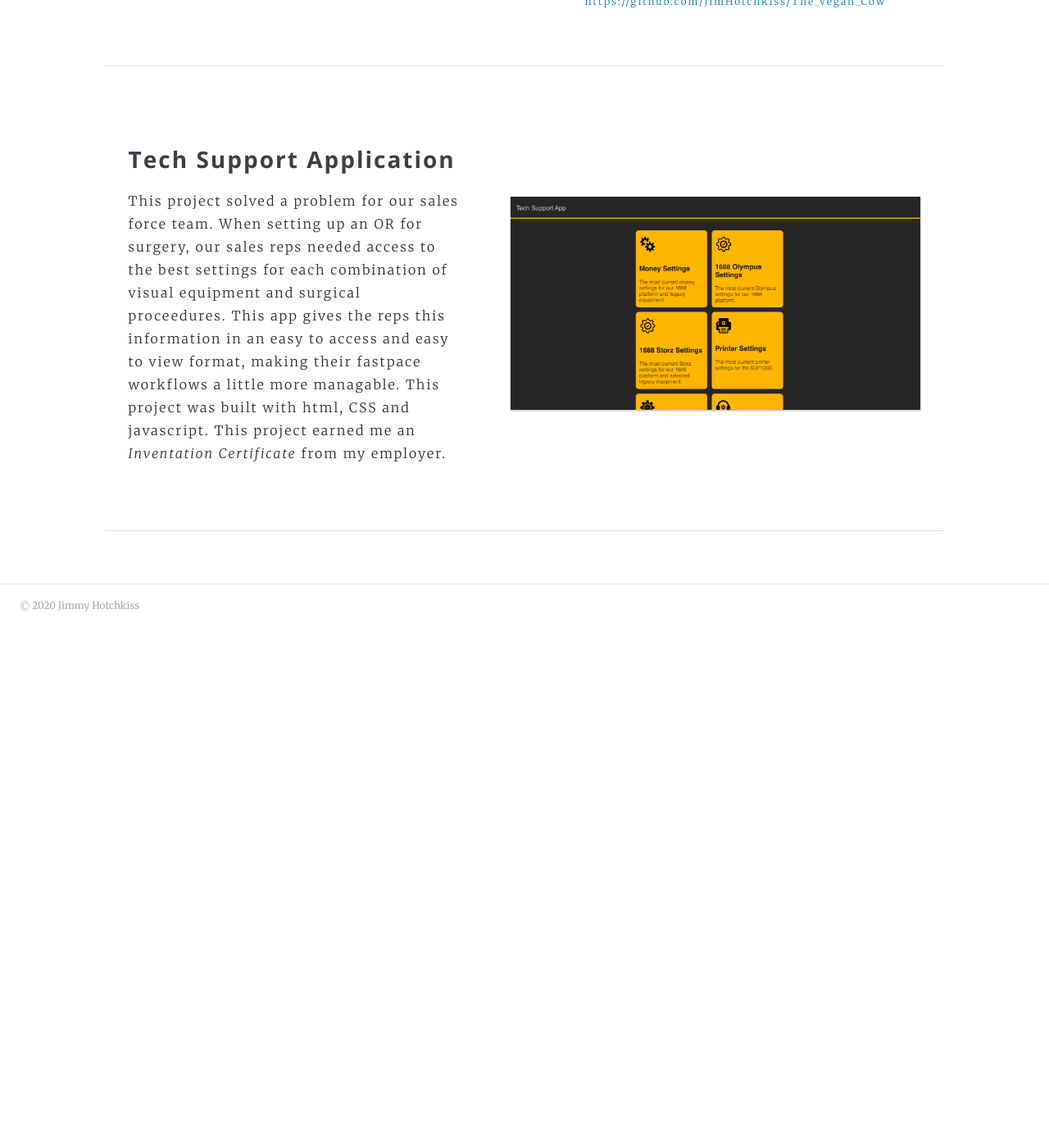
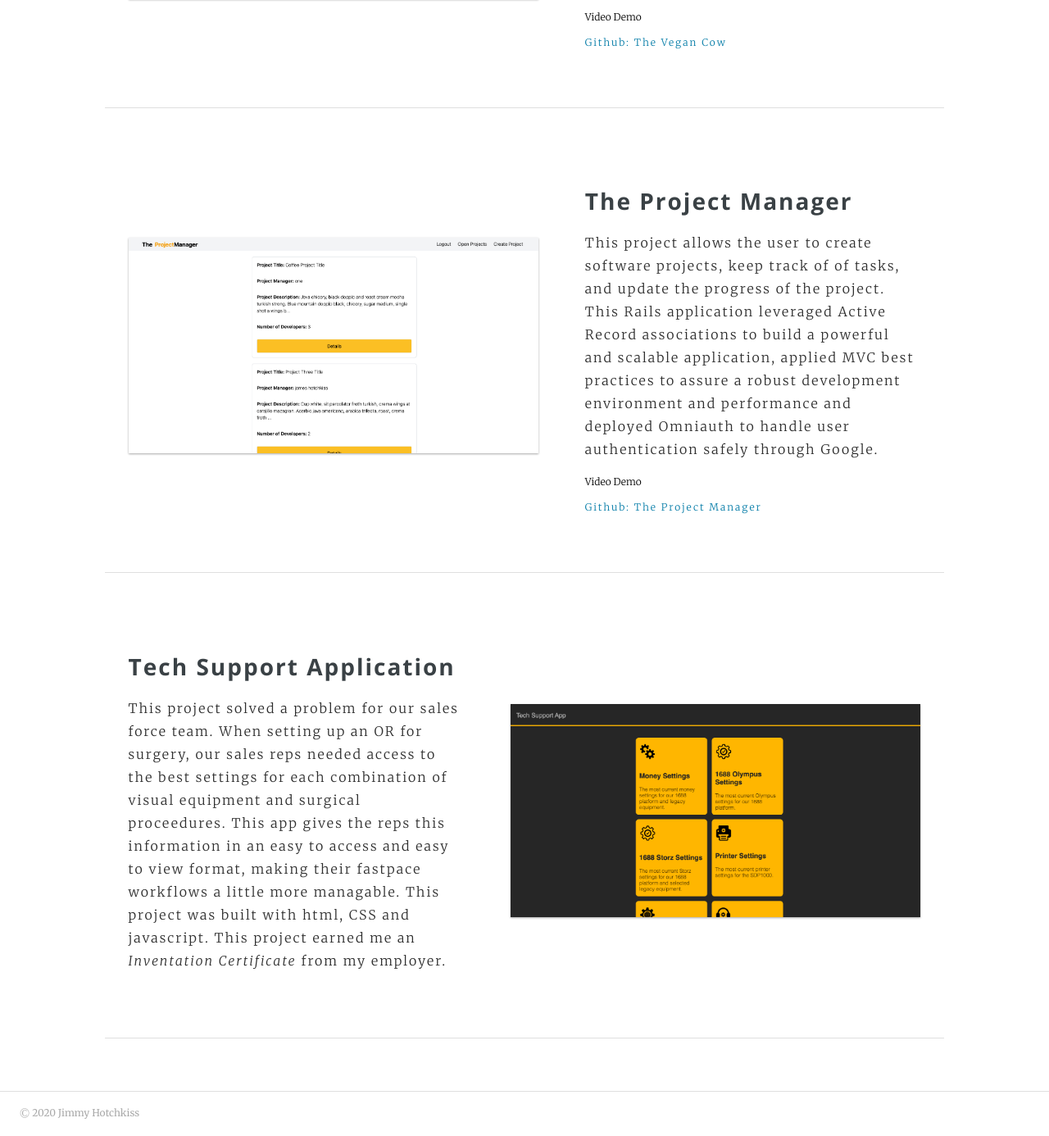
Before and after one commit to JimHotchkiss/portfolio, a PHP site: page /work.html in a window 1280 px wide. Shown: the part 1344-2730 px from the top of the page at 82% size. Before the commit the page ends 2090 px from the top, so only its background shows below. Run offline with PHP 8.4, Linux system fonts and the light colour scheme; some libraries are stand-ins or nearby versions.

Commit message:
Added Project Management. Corrected content.

```diff
--- a/about.html
+++ b/about.html
@@ -72,7 +72,7 @@
     <!-- End Header-->
     <!-- Embed Resume-->
     <div class="resume-div">
-      <a class="resume-img" href="./assets/img/resume.pdf" download>
+      <a class="resume-img" href="./assets/img/cv.pdf" download>
         <img src="./assets/img/resume_img.png" alt="Resume">
       </a>
     </div>
--- a/assets/css/style.css
+++ b/assets/css/style.css
@@ -362,6 +362,7 @@ margin-left: 8px;
 
 .footer {
   display: flex;
+  max-height: 60px;
   padding: 18px 0 18px 24px;
   border-top: 1px solid rgba(0, 0, 0, 0.125);
 }
@@ -446,11 +447,73 @@ span:hover {
   text-align: left;
 }
 
+
+
+.demo-div a {
+  display: inline-block;
+  font-family: "Merriweather", serif;
+  font-size: 12px;
+  font-weight: 100;
+  color: #000;
+  text-decoration: none;
+  transition: 0.3s;
+  margin-bottom: 16px;
+}
+
+.demo-div a:hover {
+  color: #037ba7;
+  transition: 0.3s;
+}
+
+.mobile-demo-div {
+  margin-bottom: 8px;
+}
+
+.mobile-demo-div a {
+  display: inline-block;
+  font-family: "Merriweather", serif;
+  font-size: 12px;
+  font-weight: 100;
+  color: #000;
+  text-decoration: none;
+  transition: 0.3s;
+  margin-bottom: 16px;
+}
+
+.mobile-demo-div a:hover {
+  color: #037ba7;
+  transition: 0.3s;
+}
+
+.git-url-div {
+  display: flex;
+  flex-direction: column;
+}
+
+.mobile-url-div {
+  display: flex;
+  flex-direction: column;
+  padding: 8px 0px;
+}
+
+
+.mobile-github-url {
+  font-family: "Merriweather", serif;
+  font-size: 12px;
+  font-weight: 100;
+  margin-bottom: 20px;
+  color: #037ba7;
+  letter-spacing: 2px;
+  text-decoration: none;
+
+
+}
+
 .github-url {
   font-family: "Merriweather", serif;
   font-size: 12px;
   font-weight: 100;
-  line-height: 28px;
+  margin-bottom: 8px;
   color: #037ba7;
   letter-spacing: 2px;
   text-decoration: none;
@@ -504,11 +567,27 @@ span:hover {
   box-shadow: 0 14px 28px rgba(0,0,0,0.25), 0 10px 10px rgba(0,0,0,0.22);
 }
 
+#gif3 {
+  box-shadow: 0 1px 3px rgba(0,0,0,0.12), 0 1px 2px rgba(0,0,0,0.24);
+  transition: all 0.3s cubic-bezier(.25,.8,.25,1);
+  width: 500px;
+  height: 263px;
+  margin: auto;
+  background: transparent url("../img/project-manager.png") 0% 0% no-repeat padding-box;
+  opacity: 1;
+  background-size: 500px;
+}
+
 #gif3:hover {
+  box-shadow: 0 14px 28px rgba(0,0,0,0.25), 0 10px 10px rgba(0,0,0,0.22);
+
+}
+
+#gif4:hover {
   box-shadow: 0 14px 28px rgba(0,0,0,0.25), 0 10px 10px rgba(0,0,0,0.22);
 }
 
-#gif3 {
+#gif4 {
   /* border: 2px solid  #f5f8fa; */
   box-shadow: 0 1px 3px rgba(0,0,0,0.12), 0 1px 2px rgba(0,0,0,0.24);
   transition: all 0.3s cubic-bezier(.25,.8,.25,1);
--- a/index.html
+++ b/index.html
@@ -76,7 +76,7 @@
         </div>
         <div class="about-body">
           <p class="about-text">
-            I have always been interested in the “How?” and “Why?” questions, and I have always been a creator: From the arts to software, I’m most happy creating. And software development combines these parts of me into my professional ‘sweet-spot’.
+            I have always been interested in the “How?” and “Why?” questions, and I have always been a creator: From the arts to software, I am at my best, when I'm creating. And software development combines these parts of me into my professional ‘sweet-spot’.
             <br>
             <br>
             I’ve had the good fortune of having two careers in my life. I was a firefighter/paramedic for 13 years. In that role, I learned about working with diverse groups of people, performing individually and within a group, preforming under pressure, and I learned that you work hard, and help others.
--- a/work.html
+++ b/work.html
@@ -64,39 +64,66 @@
         </div>
         <div class="card-text-div">
           <p class="card-text-body">
-            I am <span class="card-text-span"><a href="./index.html" class="menu-item">Happiest</a></span>, when I'm creating.
+            I am at my <span class="card-text-span"><a href="./about.html" class="menu-item">Best</a></span>, when I'm creating.
           </p>
         </div>
       </div>
     </header>
     <!-- End Header-->
+    <!-- Project One-->
     <div class="project-card">
         <div class="project-title-text">
             <h2 class="project-title">LeadTracker Desktop Application</h2>
             <div class="project-text">This project was inspired by a situation I noticed at work: How do our sales representatives keep track of their leads. The user can create, read, update and destroy leads. Additionally, there is authentication, with a user being able to create an account and login. This is built with Rails api, for the backend, React running the frontend and Redux handling state management. I utilized the react-chartjs-2 api to most efficiently display the user's data.</div>
-            <a target="_blank" class="github-url" href="https://github.com/JimHotchkiss/lead-tracker-client">https://github.com/JimHotchkiss/lead-tracker-client</a>
-             <a target="_blank" class="github-url" href="https://github.com/JimHotchkiss/lead-tracker-api">https://github.com/JimHotchkiss/lead-tracker-api</a>
+            <div class="demo-div">
+              <a href="https://youtu.be/YrA40e-y4nc" target="_blank">Video Demo</a>
+            </div>
+            <div class="git-url-div">
+              <a target="_blank" class="github-url" href="https://github.com/JimHotchkiss/lead-tracker-client">Github: Lead Tracker Frontend</a>
+              <a target="_blank" class="github-url" href="https://github.com/JimHotchkiss/lead-tracker-api">Github: Lead Tracker API</a>
+            </div>
         </div>
-
         <div id="gif1" class="gif"></div>
     </div>
+     <!--Project Two-->
+     <div class="project-card">
+      <div id="gif2" class="gif"></div>
+      <div class="project-title-text">
+          <h2 class="project-title">The VeganCow Recipe App</h2>
+          <p class="github-url"></p>
+          <div class="project-text">This project was motivated by my wife needing an easy way to save and organize her vegan recipes. This project allows the user to create and store a recipe. The user can view all the available recipes, or search by category. This project was built with Ruby on Rails and Javascript managing the UI.
+          </div>
+          <div class="demo-div">
+            <a href="#" target="_blank">Video Demo</a>
+          </div>
+          <div class="git-url-div">
+            <a target="_blank" class="github-url" href="https://github.com/JimHotchkiss/The_Vegan_Cow">Github: The Vegan Cow</a>
+          </div>
+      </div>
+  </div>
+    <!--Project Three-->
     <div class="project-card">
-        <div id="gif2" class="gif"></div>
+        <div id="gif3" class="gif"></div>
         <div class="project-title-text">
-            <h2 class="project-title">The VeganCow Recipe App</h2>
+            <h2 class="project-title">The Project Manager</h2>
             <p class="github-url"></p>
-            <div class="project-text">This project was motivated by my wife needing an easy way to save and organize her vegan recipes. This project allows the user to create and store a recipe. The user can view all the available recipes, or search by category. This project was built with Ruby on Rails and Javascript managing the UI.</div>
-            <a target="_blank" class="github-url" href="https://github.com/JimHotchkiss/The_Vegan_Cow">https://github.com/JimHotchkiss/The_Vegan_Cow</a>
+            <div class="project-text">This project allows the user to create software projects, keep track of of tasks, and update the progress of the project. This Rails application leveraged Active Record associations to build a powerful and scalable application, applied MVC best practices to assure a robust development environment and performance and deployed Omniauth to handle user authentication safely through Google.
+            </div>
+            <div class="demo-div">
+              <a href="#" target="_blank">Video Demo</a>
+            </div>
+            <div class="git-url-div">
+              <a target="_blank" class="github-url" href="https://github.com/JimHotchkiss/project_manager">Github: The Project Manager</a>
+            </div>
         </div>
     </div>
+    <!-- Project Four -->
     <div class="project-card">
       <div class="project-title-text">
           <h2 class="project-title">Tech Support Application</h2>
           <div class="project-text">This project solved a problem for our sales force team. When setting up an OR for surgery, our sales reps needed access to the best settings for each combination of visual equipment and surgical proceedures. This app gives the reps this information in an easy to access and easy to view format, making their fastpace workflows a little more managable. This project was built with html, CSS and javascript. This project earned me an <span class="msa-span">Inventation Certificate</span> from my employer.</div>
-          <!-- <a target="_blank" class="github-url" href="https://github.com/JimHotchkiss/tech-support-app-money-settings">https://github.com/JimHotchkiss/tech-support-app-money-settings</a> -->
       </div>
-
-      <div id="gif3" class="gif"></div>
+      <div id="gif4" class="gif"></div>
   </div>
 
   <!-- Mobile project card-->
@@ -105,8 +132,13 @@
     <div class="mobile-project-title-text">
       <h2 class="mobile-project-title">LeadTracker App</h2>
       <div class="mobile-project-text">This project was inspired by a situation I noticed at work: How do our sales representatives keep track of their leads. The user can create, read, update and destroy leads. Additionally, there is authentication, with a user being able to create an account and login. This is built with Rails api, for the backend, React running the frontend and Redux handling state management. I utilized the react-chartjs-2 api to most efficiently display the user's data.</div>
-      <a target="_blank" class="github-url" href="https://github.com/JimHotchkiss/lead-tracker-client">https://github.com/JimHotchkiss/lead-tracker-client</a>
-      <a target="_blank" class="github-url" href="https://github.com/JimHotchkiss/lead-tracker-api">https://github.com/JimHotchkiss/lead-tracker-api</a>
+      <div class="mobile-demo-div">
+        <a href="https://youtu.be/YrA40e-y4nc" target="_blank">Video Demo</a>
+      </div>
+      <div class="mobile-url-div">
+        <a target="_blank" class="mobile-github-url" href="https://github.com/JimHotchkiss/lead-tracker-client">Github: Frontend</a>
+        <a target="_blank" class="mobile-github-url" href="https://github.com/JimHotchkiss/lead-tracker-api">Github: API</a>
+      </div>
    </div>
   </div>
 
@@ -114,13 +146,36 @@
     <div id="mobile-gif2" class="mobile-gif"></div>
     <div class="mobile-project-title-text">
       <h2 class="mobile-project-title">The VeganCow Recipe App</h2>
-      <div class="mobile-project-text">This project was motivated by my wife needing an easy way to save and organize her vegan recipes. This project allows the user to create and store a recipe. The user can view all the available recipes, or search by category. This project was built with Ruby on Rails and Javascript managing the UI.</div>
-      <a target="_blank" class="github-url" href="https://github.com/JimHotchkiss/The_Vegan_Cow">https://github.com/The-Vegan-Cow</a>
+      <div class="mobile-project-text">This project was motivated by my wife needing an easy way to save and organize her vegan recipes. This project allows the user to create and store a recipe. The user can view all the available recipes, or search by category. This project was built with Ruby on Rails and Javascript managing the UI.
+      </div>
+      <div class="mobile-demo-div">
+        <a href="https://youtu.be/YrA40e-y4nc" target="_blank">Video Demo</a>
+      </div>
+      <div class="mobile-url-div">
+        <a target="_blank" class="mobile-github-url" href="https://github.com/JimHotchkiss/The_Vegan_Cow">Github: The Vegan Cow</a>
+      </div>
     </div>
   </div>
 
+  <!-- Project Manager -->
+  <div class="project-card-mobile">
+    <div id="mobile-gif3" class="mobile-gif"></div>
+    <div class="mobile-project-title-text">
+        <h2 class="mobile-project-title">The Project Manager</h2>
+        <p class="github-url"></p>
+        <div class="project-text">This project allows the user to create software projects, keep track of of tasks, and update the progress of the project. This Rails application leveraged Active Record associations to build a powerful and scalable application, applied MVC best practices to assure a robust development environment and performance and deployed Omniauth to handle user authentication safely through Google.
+        </div>
+        <div class="mobile-demo-div">
+          <a href="#" target="_blank">Video Demo</a>
+        </div>
+        <div class="mobile-url-div">
+          <a target="_blank" class="mobile-github-url" href="https://github.com/JimHotchkiss/project_manager">Github: The Project Manager</a>
+        </div>
+    </div>
+</div>
+
    <div class="project-card-mobile">
-    <div id="mobile-gif3" class="mobile-gif"></div>
+    <div id="mobile-gif4" class="mobile-gif"></div>
     <div class="mobile-project-title-text">
       <h2 class="mobile-project-title">Tech Support Application</h2>
       <div class="mobile-project-text">This project solved a problem for our sales force team. When setting up an OR for surgery, our sales reps needed access to the best settings for each combination of visual equipment and surgical proceedures. This app gives the reps this information in an easy to access and easy to view format, making their fastpace workflows a little more managable. This project was built with html, CSS and javascript. This project earned me an <span class="msa-span">Inventation Certificate</span> from my employer.</div>
```
Also changed, not shown: other parts of assets/css/style.css (+38 -7 lines), assets/img/project-manager.png (added), assets/img/resume_img.png, 1 other file.
